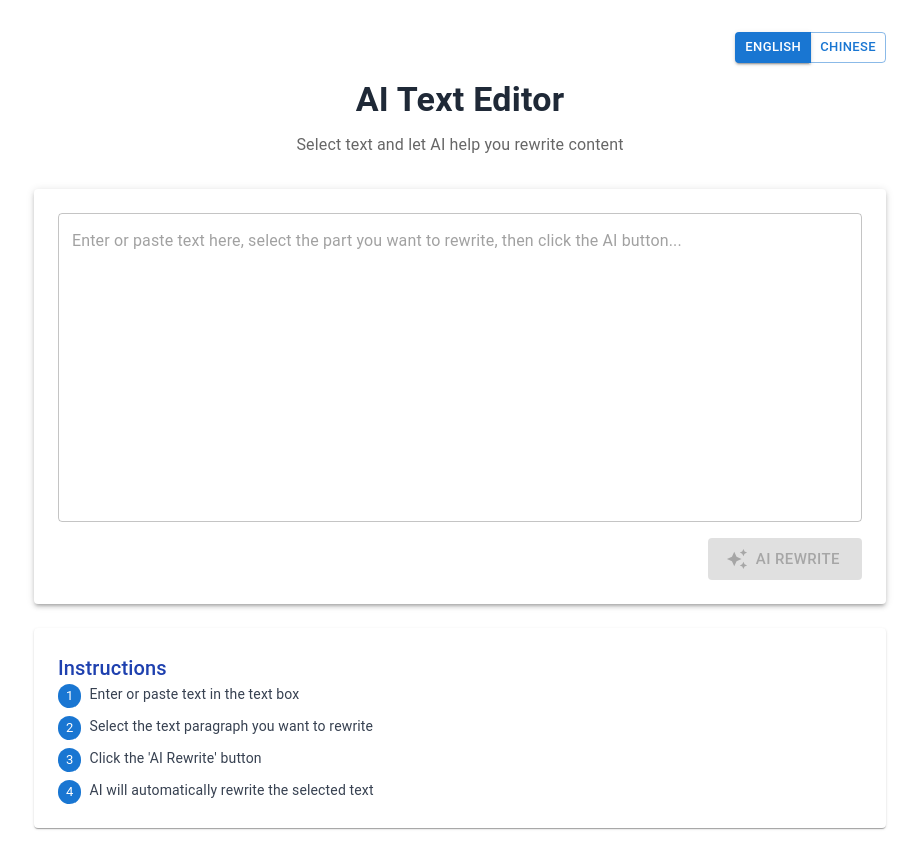
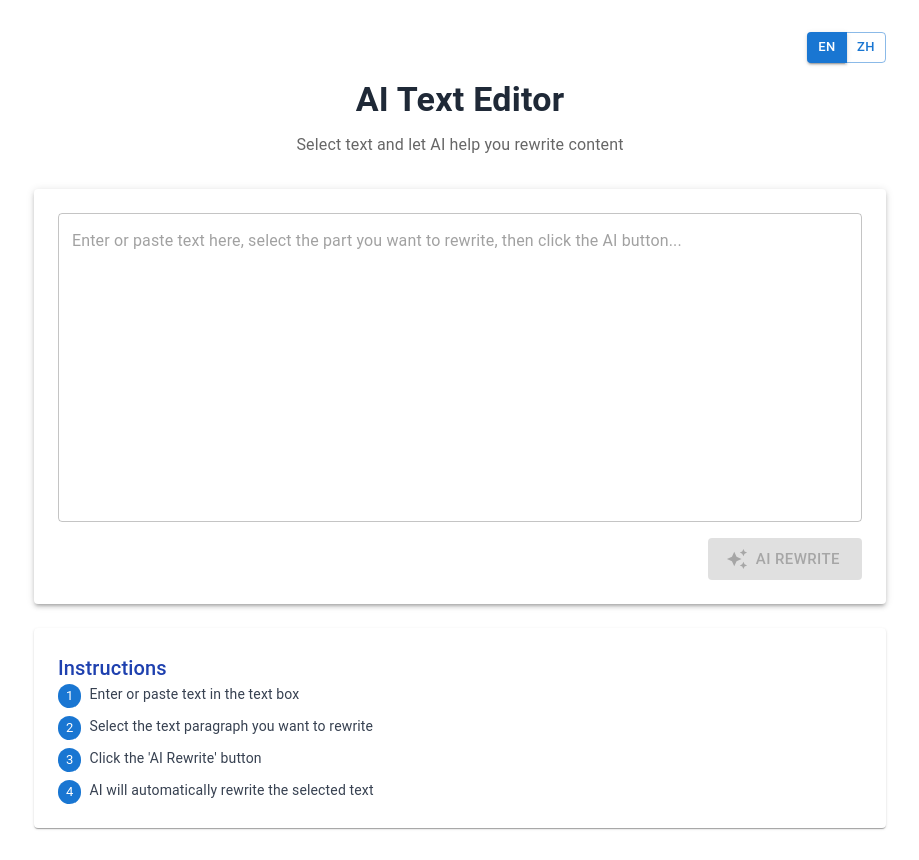
Before and after one commit to lwwywang/text-editor-ai, a React (Vite) app in the folder frontend/: page / in a window 1280 px wide. Shown: the whole page, without its empty margins (180-1099 px from the left). Built offline with nearby package versions, Linux system fonts and the light colour scheme.

Commit message:
feat: reduce language switch size and use abbreviated letters (EN/ZH)

```diff
--- a/frontend/src/components/LanguageSwitch.tsx
+++ b/frontend/src/components/LanguageSwitch.tsx
@@ -12,14 +12,14 @@ export const LanguageSwitch: React.FC = () => {
         <Button
           onClick={() => setLanguage('en')}
           variant={language === 'en' ? 'contained' : 'outlined'}
-          className="min-w-[60px]"
+          className="px-2 py-1 text-xs"
         >
           {t('english', language)}
         </Button>
         <Button
           onClick={() => setLanguage('zh')}
           variant={language === 'zh' ? 'contained' : 'outlined'}
-          className="min-w-[60px]"
+          className="px-2 py-1 text-xs"
         >
           {t('chinese', language)}
         </Button>
--- a/frontend/src/i18n/locales/en.ts
+++ b/frontend/src/i18n/locales/en.ts
@@ -13,6 +13,6 @@ export const en = {
   errorNoSelection: "Please select text to rewrite first",
   errorAIFailed: "AI rewrite failed, please try again later",
   languageSwitch: "Language",
-  english: "English",
-  chinese: "Chinese"
+  english: "EN",
+  chinese: "ZH"
 };
--- a/frontend/src/i18n/locales/zh.ts
+++ b/frontend/src/i18n/locales/zh.ts
@@ -13,6 +13,6 @@ export const zh = {
   errorNoSelection: "请先选中要改写的文本",
   errorAIFailed: "AI 改写失败，请稍后重试",
   languageSwitch: "语言",
-  english: "English",
-  chinese: "中文"
+  english: "EN",
+  chinese: "ZH"
 };
```
